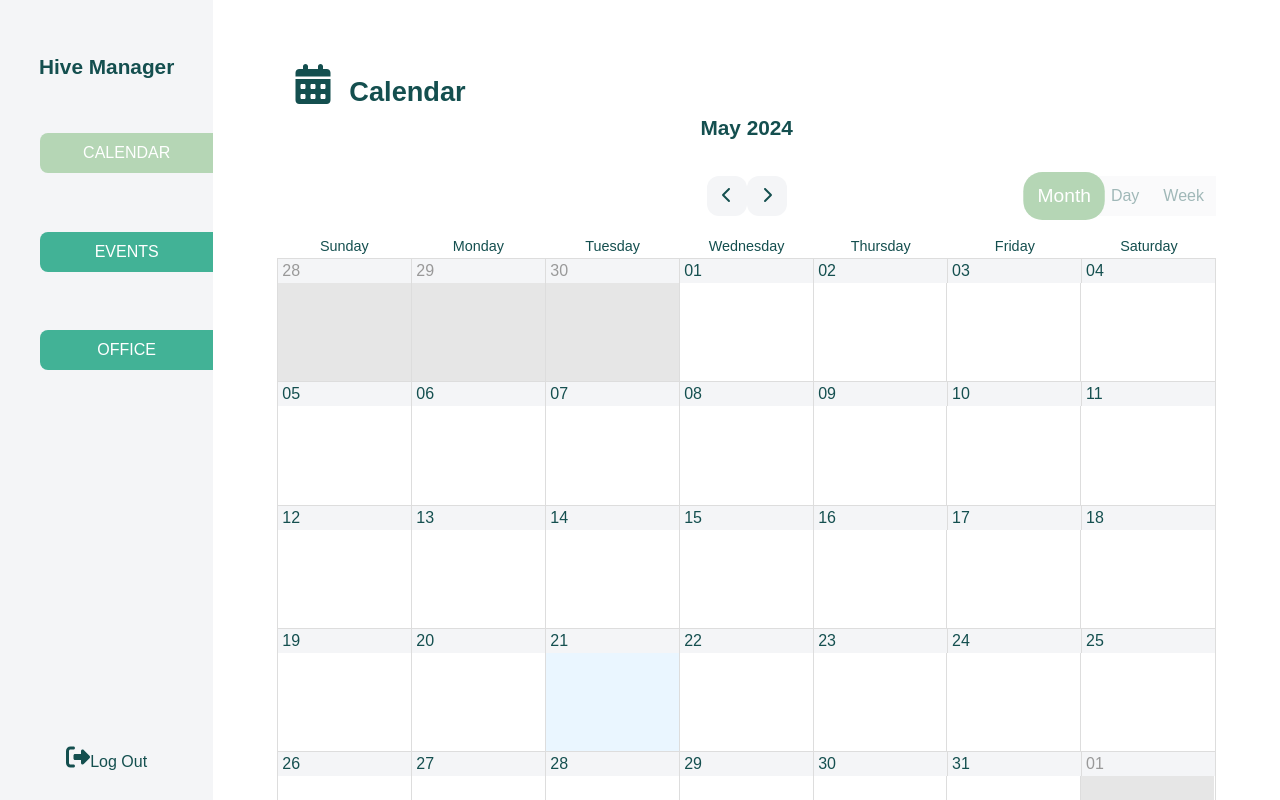
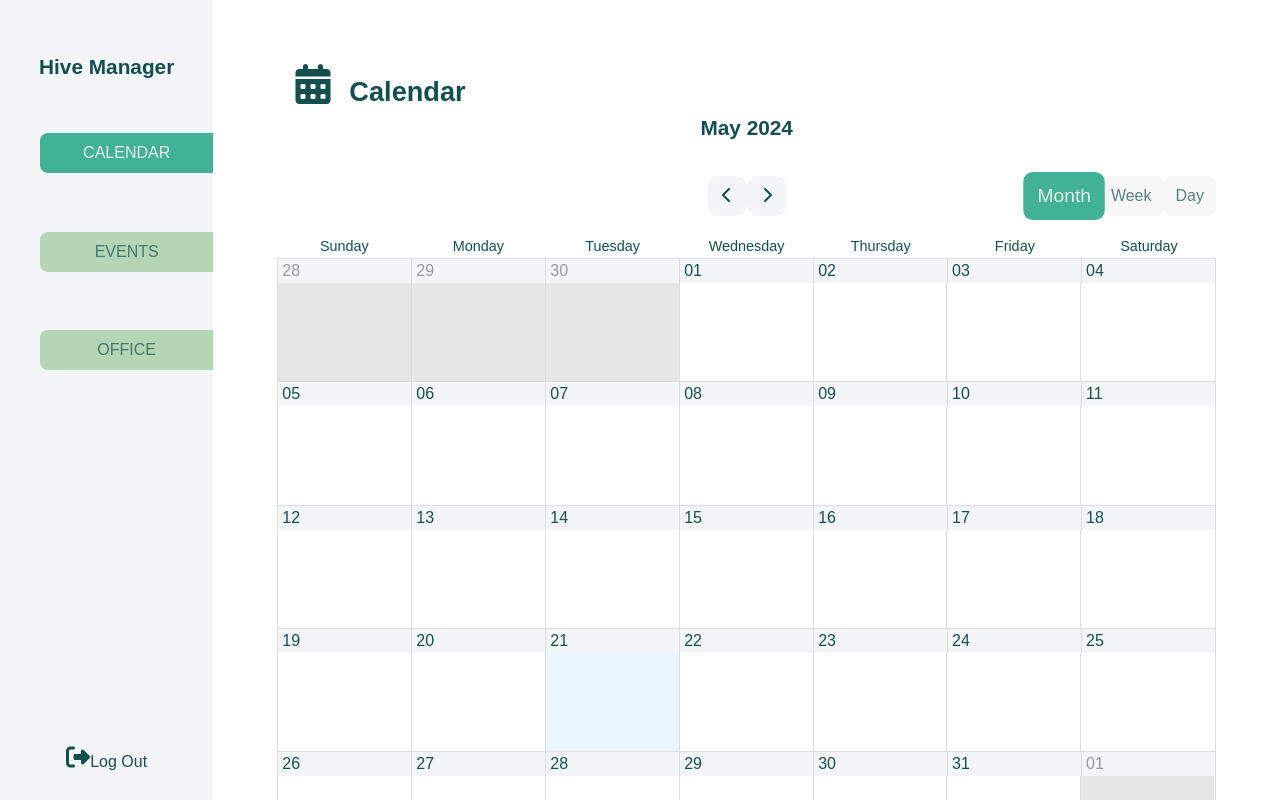
Before and after one commit to Abbeal-Tokyo/tokyo-haibu-management, a Next.js app: page /en/calendar in a window 1280 px wide. Built offline with nearby package versions, Linux system fonts and the light colour scheme; no server answers; the database is empty; a web font is replaced by a local one.

Commit message:
[TOK-15] Improve Calendar - Create button style + change view selector order

```diff
--- a/src/app/[locale]/(nav-feature)/calendar/components/CalendarToolbar.tsx
+++ b/src/app/[locale]/(nav-feature)/calendar/components/CalendarToolbar.tsx
@@ -42,8 +42,8 @@ export const CalendarToolbar = ({
   ]);
   const viewButtons = [
     { id: 1, label: "Month", value: Views.MONTH },
-    { id: 2, label: "Day", value: Views.DAY },
-    { id: 3, label: "Week", value: Views.WEEK },
+    { id: 2, label: "Week", value: Views.WEEK },
+    { id: 3, label: "Day", value: Views.DAY },
   ];
   const viewRadioGroupName = "views";
   const onViewButtonFocused = (selectedView: BCalendarViews) =>
@@ -92,10 +92,7 @@ export const CalendarToolbar = ({
               defaultChecked={view == value}
               onFocus={() => onViewButtonFocused(value)}
             ></input>
-            <label
-              className="px-3 py-2 text-center bg-background opacity-40"
-              htmlFor={value}
-            >
+            <label className="select-button !px-3 py-2" htmlFor={value}>
               {label}
             </label>
           </div>
--- a/src/app/[locale]/(nav-feature)/calendar/page.tsx
+++ b/src/app/[locale]/(nav-feature)/calendar/page.tsx
@@ -64,7 +64,7 @@ const Calendar = () => {
         events={eventList}
         startAccessor="start"
         endAccessor="end"
-        scrollToTime={new Date(0, 0, 0, 12)}
+        scrollToTime={new Date(0, 0, 0, 8)}
         style={{ height: 500 }}
         view={view}
         views={views}
--- a/src/app/[locale]/components/NavButton.tsx
+++ b/src/app/[locale]/components/NavButton.tsx
@@ -18,11 +18,9 @@ export const NavButton = ({
 }: NavButtonProps) => (
   <Link
     href={href}
-    className={clsx(
-      "rounded-tl-lg rounded-bl-lg px-4 py-2 text-center text-white bg-secondary hover:scale-up-center",
-      { "bg-tertiary": active },
-      className,
-    )}
+    className={clsx(`select-button !rounded-r-none ${className}`, {
+      active: active,
+    })}
   >
     {children}
   </Link>
--- a/src/app/globals.css
+++ b/src/app/globals.css
@@ -56,13 +56,32 @@
   }
   .scale-up-center {
     -webkit-animation: scale-up-center 0.4s cubic-bezier(0.39, 0.575, 0.565, 1)
-      both;
+    both;
     animation: scale-up-center 0.4s cubic-bezier(0.39, 0.575, 0.565, 1) both;
   }
 }
 
-/* OVERRIDE React BigCalendar */
+.select-button {
+  background-color: var(--tertiary);
+  color: rgb(from var(--primary) r g b / 0.7);
+  border-radius: 0.5rem;
+  text-align: center;
+  padding: 0.5rem 1rem 0.5rem 1rem;
+}
+.select-button:hover {
+  transform: scale(0.95);
+  cursor: pointer;
+}
+.select-button.active {
+  background-color: var(--secondary);
+    color: var(--gray);
+}
 
+/**
+ * ----------------------------------------
+ * Big Calendar
+ * ----------------------------------------
+ */
 /* Global */
 .rbc-calendar {
   height: 95% !important;
@@ -100,16 +119,12 @@
   }
   div > .calendar-views-radio + label {
     position: relative;
-  }
-  .calendar-views-radio:focus-visible + label {
-    /* Apply styles to the label when the associated radio input is focused */
-    border: 2px black solid;
+    background-color: rgb(from var(--gray) r g b / 0.4);
   }
   .calendar-views-radio:checked + label {
     /* Apply styles to the label when the associated radio input is checked */
-    @apply rounded-2xl;
-    color: white;
-    background-color: var(--tertiary);
+    background-color: var(--secondary);
+    color: var(--gray);
     opacity: 100;
     animation: scale-2x 0.1s linear forwards;
     z-index: 1;
```
